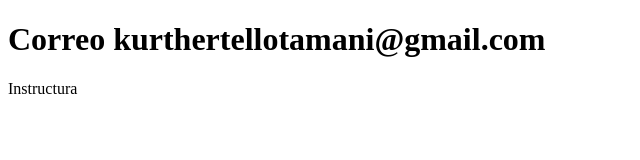
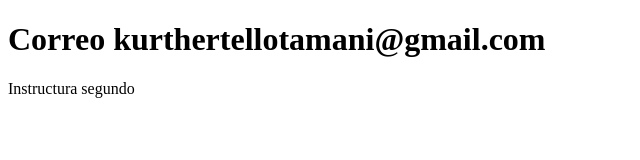
Before and after one commit to Kurth18/sistema-de-redme, a plain HTML site: page contacto.html in a window 1280 px wide. Shown: the full height of the page, 0-640 px from the left. Drawn offline with Linux system fonts and the light colour scheme.

Commit message:
Actualiza el contacto

```diff
--- a/contacto.html
+++ b/contacto.html
@@ -9,7 +9,7 @@
 
 <body>
     <h1>Correo kurthertellotamani@gmail.com</h1>
-    <p>Instructura</p>
+    <p>Instructura segundo</p>
 </body>
 
 </html>
```
